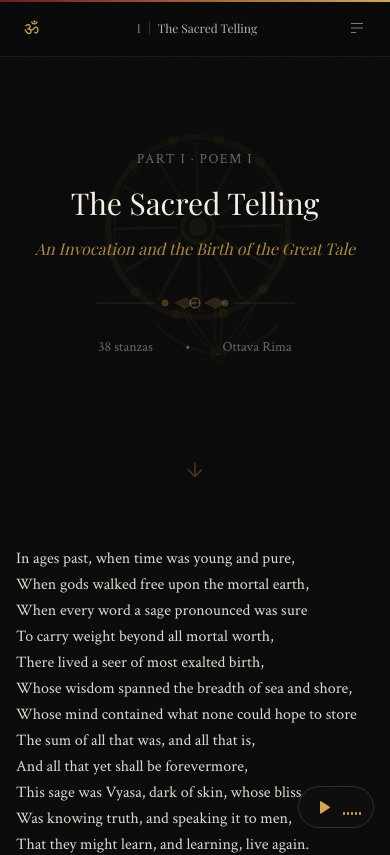
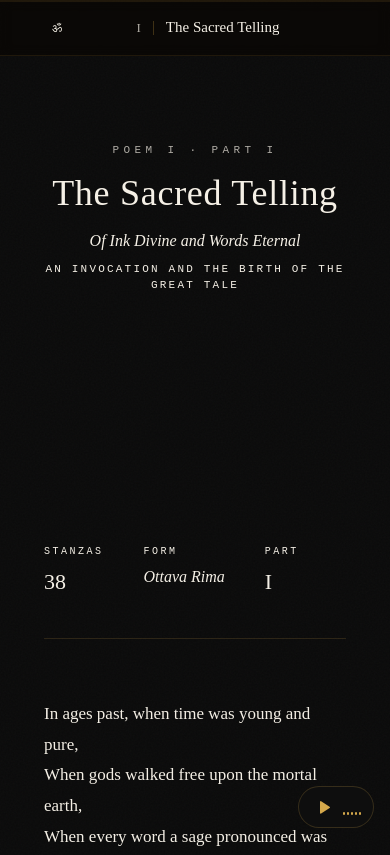
Before and after one commit to AnshumanDhami03/The-Verse-Sanctrum, a React (Vite) app: page /mahabharata/poem/1 in a window 390 px wide. Shown: the top 855 px of the page. Built offline with nearby package versions, Linux system fonts and the light colour scheme; a web font is replaced by a local one.

Commit message:
Refactor PoemReader component for improved readability

```diff
--- a/src/pages/PoemReader.jsx
+++ b/src/pages/PoemReader.jsx
@@ -1,396 +1,190 @@
-import React, { useState, useEffect, useRef } from 'react'
+import { useEffect, useRef, useState } from 'react'
 import { useParams, Link, useNavigate } from 'react-router-dom'
-import { motion, useScroll, useTransform, AnimatePresence } from 'framer-motion'
-import {
-  BorderOrnament,
-  OmSymbol,
-  ChariotWheel,
-  Lotus
-} from '../components/Illustrations'
+import { motion, useScroll, useTransform, useSpring, AnimatePresence } from 'framer-motion'
 import { poems } from '../data/poems'
 
-const PoemReader = () => {
+function renderPoem(content) {
+  const sections = content.split('---SECTION_BREAK---')
+  return sections.map((section, sIdx) => {
+    const stanzas = section.split('---STANZA_BREAK---')
+    return (
+      <div key={sIdx}>
+        {stanzas.map((stanza, stIdx) => {
+          const lines = stanza.trim().split('\n').filter(l => l.trim())
+          if (!lines.length) return null
+          return (
+            <div key={stIdx} className="stanza" style={{ marginBottom:'2rem' }}>
+              {lines.map((line, lIdx) => (
+                <span key={lIdx} className="stanza-line" style={{ display:'block', fontSize:'clamp(17px,1.6vw,21px)', lineHeight:1.8, color:'var(--vellum)', fontFamily:'"Cormorant Garamond", serif', fontWeight:400 }}>
+                  {line.trim()}
+                </span>
+              ))}
+            </div>
+          )
+        })}
+        {sIdx < sections.length - 1 && (
+          <div style={{ textAlign:'center', color:'var(--gold)', opacity:.5, margin:'3rem 0', letterSpacing:'.5em', fontSize:18 }}>* * *</div>
+        )}
+      </div>
+    )
+  })
+}
+
+export default function PoemReader() {
   const { poemId } = useParams()
   const navigate = useNavigate()
+  const poem = poems.find(p => p.id === parseInt(poemId))
   const [showNav, setShowNav] = useState(true)
-  const [lastScrollY, setLastScrollY] = useState(0)
-  const contentRef = useRef(null)
+  const lastScroll = useRef(0)
+  const { scrollYProgress } = useScroll()
+  const progressWidth = useTransform(scrollYProgress, [0,1], ['0%','100%'])
 
-  const poem = poems.find(p => p.id === parseInt(poemId))
-  const prevPoem = poems.find(p => p.id === parseInt(poemId) - 1 && p.status === 'complete')
-  const nextPoem = poems.find(p => p.id === parseInt(poemId) + 1 && p.status === 'complete')
+  useEffect(() => {
+    const onScroll = () => {
+      const y = window.scrollY
+      setShowNav(y < 80 || y < lastScroll.current)
+      lastScroll.current = y
+    }
+    window.addEventListener('scroll', onScroll, { passive: true })
+    return () => window.removeEventListener('scroll', onScroll)
+  }, [])
 
-  const { scrollYProgress } = useScroll()
-  const progressWidth = useTransform(scrollYProgress, [0, 1], ['0%', '100%'])
-
-  // Hide/show nav on scroll
-  useEffect(() => {
-    const handleScroll = () => {
-      const currentScrollY = window.scrollY
-      setShowNav(currentScrollY < lastScrollY || currentScrollY < 100)
-      setLastScrollY(currentScrollY)
-    }
-
-    window.addEventListener('scroll', handleScroll, { passive: true })
-    return () => window.removeEventListener('scroll', handleScroll)
-  }, [lastScrollY])
-
-  // Scroll to top on poem change
-  useEffect(() => {
-    window.scrollTo(0, 0)
-  }, [poemId])
-
-  if (!poem || poem.status !== 'complete') {
-    return (
-      <div className="min-h-screen flex items-center justify-center">
-        <div className="text-center">
-          <h2 className="font-display text-2xl text-sanctum-cream mb-4">Poem not found</h2>
-          <Link to="/mahabharata/poems" className="text-sanctum-gold hover:underline">
-            ← Back to all poems
-          </Link>
+  if (!poem) return (
+    <div style={{ minHeight:'100vh', display:'grid', placeItems:'center', background:'var(--ink)', color:'var(--vellum)', fontFamily:'Cinzel' }}>
+      <div style={{ textAlign:'center' }}>
+        <div style={{ fontSize:64, color:'var(--gold)', marginBottom:24 }}>ॐ</div>
+        <div>Poem not found</div>
+        <Link to="/mahabharata/poems" style={{ display:'block', marginTop:20, color:'var(--gold)' }}>← Return to Library</Link>
       </div>
     </div>
   )
-  }
 
-  // Parse poem content into sections and stanzas
-  const parseContent = (content) => {
-    if (!content) return []
-
-    // Split by section breaks (various formats)
-    const sections = content.split(/---SECTION_BREAK---|─{3,}|═{3,}|\n\s*\*\s*\*\s*\*\s*\n/)
-
-    return sections.map(section => {
-      // Split by stanza breaks (various formats) and clean up
-      const stanzas = section
-        .split(/---STANZA_BREAK---|\n{3,}/)
-        .map(s => s.trim())
-        .filter(s => s && !s.match(/^[-─═*\s]+$/)) // Remove empty or decoration-only blocks
-      return stanzas
-    }).filter(section => section.length > 0)
-  }
-
-  const sections = parseContent(poem.content)
+  const prevPoem = poems.find(p => p.id === poem.id - 1 && p.status === 'complete')
+  const nextPoem = poems.find(p => p.id === poem.id + 1 && p.status === 'complete')
 
   return (
-    <motion.div
-      initial={{ opacity: 0 }}
-      animate={{ opacity: 1 }}
-      exit={{ opacity: 0 }}
-      className="min-h-screen"
-    >
-      {/* Progress bar - always visible at very top regardless of nav state */}
-      <div className="fixed top-0 left-0 right-0 h-0.5 bg-sanctum-gold/10 z-[60]">
-        <motion.div
-          className="h-full bg-gradient-to-r from-sanctum-burgundy to-sanctum-gold"
-          style={{ width: progressWidth }}
-        />
+    <div style={{ background:'var(--ink)', minHeight:'100vh' }}>
+
+      {/* Progress bar */}
+      <div style={{ position:'fixed', top:0, left:0, right:0, height:2, background:'rgba(228,176,74,.1)', zIndex:60, pointerEvents:'none' }}>
+        <motion.div style={{ height:'100%', background:'linear-gradient(to right, var(--sindoor), var(--gold), var(--gold-lit))', width:progressWidth, boxShadow:'0 0 12px var(--gold)' }}/>
       </div>
 
-      {/* Top navigation bar */}
+      {/* Top nav */}
       <AnimatePresence>
         {showNav && (
-          <motion.div
-            initial={{ y: -80, opacity: 0 }}
-            animate={{ y: 0, opacity: 1 }}
-            exit={{ y: -80, opacity: 0 }}
-            transition={{ duration: 0.3, ease: 'easeOut' }}
-            className="fixed top-0 left-0 right-0 z-40 bg-sanctum-black/90 backdrop-blur-md border-b border-sanctum-gold/10"
-          >
-            <div className="max-w-7xl mx-auto px-6 h-14 flex items-center justify-between gap-6">
-
-              {/* Left — Om logo home link */}
-              <Link to="/" className="flex items-center gap-2.5 shrink-0 group">
-                <svg width="22" height="22" viewBox="0 0 100 100" className="text-sanctum-gold" fill="currentColor">
-                  <text y="78" fontSize="80" fontFamily="serif">ॐ</text>
-                </svg>
+          <motion.nav initial={{y:-70,opacity:0}} animate={{y:0,opacity:1}} exit={{y:-70,opacity:0}} transition={{duration:.3}}
+            style={{
+              position:'fixed',top:0,left:0,right:0,zIndex:50,
+              display:'flex',alignItems:'center',justifyContent:'space-between',
+              padding:'0 44px',height:56,
+              background:'rgba(10,8,6,.92)',backdropFilter:'blur(6px)',
+              borderBottom:'1px solid rgba(228,176,74,.1)',
+            }}>
+            <Link to="/" style={{ display:'flex', alignItems:'center', gap:12, textDecoration:'none', color:'inherit', flexShrink:0 }}>
+              <div style={{ width:26, height:26, border:'1px solid var(--gold)', borderRadius:'50%', display:'grid', placeItems:'center', color:'var(--gold)', fontFamily:'Cinzel', fontSize:12 }}>ॐ</div>
             </Link>
-
-              {/* Centre — current poem identifier */}
-              <div className="flex items-center gap-2 sm:gap-3 min-w-0 flex-1 justify-center">
-                <span className="font-display text-sanctum-gold text-xs sm:text-sm shrink-0 opacity-70">
-                  {poem.number}
-                </span>
-                <div className="w-px h-3.5 bg-sanctum-gold/25 shrink-0" />
-                <span className="font-display text-sanctum-cream/75 text-xs sm:text-sm truncate">
-                  {poem.title}
-                </span>
+            <div style={{ display:'flex', alignItems:'center', gap:12, minWidth:0, flex:1, justifyContent:'center' }}>
+              <span style={{ fontFamily:'Cinzel', color:'var(--gold)', fontSize:13, flexShrink:0, opacity:.7 }}>{poem.number}</span>
+              <div style={{ width:1, height:14, background:'rgba(228,176,74,.25)', flexShrink:0 }}/>
+              <span style={{ fontFamily:'"Cormorant Garamond"', color:'var(--vellum-dim)', fontSize:15, overflow:'hidden', textOverflow:'ellipsis', whiteSpace:'nowrap' }}>{poem.title}</span>
             </div>
-
-              {/* Right — site nav links */}
-              <div className="hidden md:flex items-center gap-6 shrink-0">
-                <Link to="/" className="font-sans text-xs tracking-widest uppercase text-sanctum-cream/50 hover:text-sanctum-gold transition-colors">
-                  Home
-                </Link>
-                <Link to="/mahabharata" className="font-sans text-xs tracking-widest uppercase text-sanctum-cream/50 hover:text-sanctum-gold transition-colors">
-                  Mahabharata
-                </Link>
-                <Link to="/mahabharata/poems" className="font-sans text-xs tracking-widest uppercase text-sanctum-cream/50 hover:text-sanctum-gold transition-colors">
-                  All Poems
-                </Link>
+            <div style={{ display:'flex', gap:24, flexShrink:0 }}>
+              {[{to:'/',l:'Home'},{to:'/mahabharata',l:'Mahābhārata'},{to:'/mahabharata/poems',l:'All Poems'}].map(lk=>(
+                <Link key={lk.to} to={lk.to} style={{ fontFamily:'"JetBrains Mono",monospace', fontSize:10, letterSpacing:'.18em', textTransform:'uppercase', color:'var(--vellum-mute)', textDecoration:'none', transition:'color .3s' }}
+                  onMouseEnter={e=>e.target.style.color='var(--gold)'} onMouseLeave={e=>e.target.style.color='var(--vellum-mute)'}
+                  className="hidden md:block">{lk.l}</Link>
+              ))}
             </div>
-
-              {/* Mobile — just the list icon */}
-              <Link to="/mahabharata/poems" className="md:hidden text-sanctum-cream/50 hover:text-sanctum-gold transition-colors shrink-0">
-                <svg width="18" height="18" viewBox="0 0 24 24" fill="none" stroke="currentColor" strokeWidth="1.5">
-                  <path d="M4 6h16M4 12h16M4 18h7" />
-                </svg>
-              </Link>
-
-            </div>
-          </motion.div>
+          </motion.nav>
         )}
       </AnimatePresence>
 
-      {/* Hero header */}
-      <header className="relative min-h-[60vh] flex items-center justify-center overflow-hidden">
-        {/* Background decoration */}
-        <div className="absolute inset-0">
-          <motion.div
-            className="absolute top-1/4 left-1/4 text-sanctum-gold/5"
-            animate={{ rotate: 360 }}
-            transition={{ duration: 60, repeat: Infinity, ease: "linear" }}
-          >
-            <ChariotWheel size={200} />
-          </motion.div>
-          <motion.div
-            className="absolute bottom-1/4 right-1/4 text-sanctum-gold/5"
-            animate={{ y: [0, 20, 0] }}
-            transition={{ duration: 10, repeat: Infinity, ease: "easeInOut" }}
-          >
-            <Lotus size={150} />
-          </motion.div>
+      {/* Hero */}
+      <header style={{
+        position:'relative', minHeight:'55vh', display:'grid', placeItems:'center', overflow:'hidden', paddingTop:56,
+        background:`radial-gradient(60% 50% at 50% 55%, rgba(228,176,74,.15) 0%, rgba(228,176,74,.04) 45%, transparent 75%),
+          radial-gradient(40% 50% at 80% 20%, rgba(192,53,42,.1), transparent 60%), var(--ink)`,
+      }}>
+        <div style={{ position:'absolute', inset:0, background:'radial-gradient(ellipse at center, transparent 30%, var(--ink) 90%)', pointerEvents:'none' }}/>
+        <div style={{ position:'relative', zIndex:2, textAlign:'center', padding:'0 44px', maxWidth:900 }}>
+          <div style={{ fontFamily:'"JetBrains Mono",monospace', fontSize:11, letterSpacing:'.4em', textTransform:'uppercase', color:'var(--gold)', marginBottom:16, opacity:.7 }}>
+            Poem {poem.number} · Part {poem.part}
           </div>
-
-        <div className="absolute inset-0 bg-gradient-to-b from-sanctum-black via-transparent to-sanctum-black" />
-
-        <motion.div
-          initial={{ opacity: 0, y: 30 }}
-          animate={{ opacity: 1, y: 0 }}
-          transition={{ duration: 0.8 }}
-          className="relative z-10 text-center px-6 max-w-4xl"
-        >
-          {/* Part indicator */}
-          <motion.p
-            initial={{ opacity: 0 }}
-            animate={{ opacity: 1 }}
-            transition={{ delay: 0.2 }}
-            className="text-sanctum-cream/40 text-sm tracking-widest uppercase mb-4"
-          >
-            Part {poem.part} · Poem {poem.number}
-          </motion.p>
-
-          {/* Title */}
-          <motion.h1
-            initial={{ opacity: 0, y: 20 }}
-            animate={{ opacity: 1, y: 0 }}
-            transition={{ delay: 0.3 }}
-            className="font-display text-3xl sm:text-4xl md:text-5xl lg:text-6xl text-sanctum-cream"
-          >
+          <h1 style={{ fontFamily:'Cinzel', fontWeight:500, fontSize:'clamp(36px,6vw,80px)', lineHeight:1.05, letterSpacing:'.02em', color:'var(--vellum)', marginBottom:16 }}>
             {poem.title}
-          </motion.h1>
-
-          {/* Subtitle */}
-          <motion.p
-            initial={{ opacity: 0, y: 20 }}
-            animate={{ opacity: 1, y: 0 }}
-            transition={{ delay: 0.4 }}
-            className="mt-4 font-display text-base sm:text-xl md:text-2xl text-sanctum-gold/80 italic"
-          >
-            {poem.fullSubtitle || poem.subtitle}
-          </motion.p>
-
-          {/* Ornament */}
-          <motion.div
-            initial={{ opacity: 0, scaleX: 0 }}
-            animate={{ opacity: 1, scaleX: 1 }}
-            transition={{ delay: 0.5, duration: 0.6 }}
-            className="flex justify-center mt-8"
-          >
-            <BorderOrnament className="text-sanctum-gold/50" width={200} />
-          </motion.div>
-
-          {/* Meta info */}
-          <motion.div
-            initial={{ opacity: 0 }}
-            animate={{ opacity: 1 }}
-            transition={{ delay: 0.6 }}
-            className="mt-6 flex justify-center gap-8 text-sanctum-cream/40 text-sm"
-          >
-            <span>{poem.stanzaCount} stanzas</span>
-            <span>•</span>
-            <span>Ottava Rima</span>
-          </motion.div>
-        </motion.div>
-
-        {/* Scroll indicator */}
-        <motion.div
-          initial={{ opacity: 0 }}
-          animate={{ opacity: 1 }}
-          transition={{ delay: 1 }}
-          className="absolute bottom-8 left-1/2 -translate-x-1/2"
-        >
-          <motion.div
-            animate={{ y: [0, 8, 0] }}
-            transition={{ duration: 2, repeat: Infinity }}
-            className="text-sanctum-gold/30"
-          >
-            <svg width="24" height="24" viewBox="0 0 24 24" fill="none" stroke="currentColor" strokeWidth="1.5">
-              <path d="M12 5v14M5 12l7 7 7-7" />
-            </svg>
-          </motion.div>
-        </motion.div>
+          </h1>
+          {poem.subtitle && (
+            <div style={{ fontFamily:'"Cormorant Garamond"', fontStyle:'italic', fontWeight:300, color:'var(--gold-lit)', fontSize:'clamp(16px,2vw,24px)' }}>
+              {poem.subtitle}
+            </div>
+          )}
+          {poem.fullSubtitle && (
+            <div style={{ marginTop:8, fontFamily:'"JetBrains Mono",monospace', fontSize:11, letterSpacing:'.2em', textTransform:'uppercase', color:'var(--vellum-mute)' }}>
+              {poem.fullSubtitle}
+            </div>
+          )}
+          <div style={{ marginTop:24, width:1, height:60, background:'linear-gradient(to bottom, transparent, var(--gold))', margin:'24px auto 0', animation:'drop 2.4s ease-in-out infinite' }}/>
+        </div>
       </header>
 
       {/* Poem content */}
-      <main ref={contentRef} className="relative px-4 sm:px-6 py-10 sm:py-16">
-        <div className="max-w-3xl mx-auto">
-          {sections.map((stanzas, sectionIndex) => (
-            <div key={sectionIndex}>
-              {stanzas.map((stanza, stanzaIndex) => (
-                <StanzaBlock
-                  key={`${sectionIndex}-${stanzaIndex}`}
-                  stanza={stanza}
-                  index={sectionIndex * 100 + stanzaIndex}
-                />
-              ))}
+      <main style={{ padding:'80px 44px 120px', maxWidth:860, margin:'0 auto' }}>
+        <div style={{ marginBottom:60, paddingBottom:40, borderBottom:'1px solid rgba(228,176,74,.15)', display:'flex', gap:40 }}>
+          <div>
+            <div style={{ fontFamily:'"JetBrains Mono",monospace', fontSize:10, letterSpacing:'.25em', textTransform:'uppercase', color:'var(--vellum-mute)', marginBottom:6 }}>Stanzas</div>
+            <div style={{ fontFamily:'Cinzel', fontSize:22, color:'var(--gold)' }}>{poem.stanzaCount || '—'}</div>
+          </div>
+          <div>
+            <div style={{ fontFamily:'"JetBrains Mono",monospace', fontSize:10, letterSpacing:'.25em', textTransform:'uppercase', color:'var(--vellum-mute)', marginBottom:6 }}>Form</div>
+            <div style={{ fontFamily:'"Cormorant Garamond"', fontStyle:'italic', color:'var(--vellum-dim)', fontSize:16 }}>Ottava Rima</div>
+          </div>
+          <div>
+            <div style={{ fontFamily:'"JetBrains Mono",monospace', fontSize:10, letterSpacing:'.25em', textTransform:'uppercase', color:'var(--vellum-mute)', marginBottom:6 }}>Part</div>
+            <div style={{ fontFamily:'Cinzel', fontSize:22, color:'var(--gold)' }}>{poem.part}</div>
+          </div>
+        </div>
 
-              {/* Section break ornament */}
-              {sectionIndex < sections.length - 1 && (
-                <motion.div
-                  initial={{ opacity: 0 }}
-                  whileInView={{ opacity: 1 }}
-                  viewport={{ once: true }}
-                  className="my-16 flex justify-center"
-                >
-                  <div className="section-break">
-                    <span>✦</span>
-                    <span>✦</span>
-                    <span>✦</span>
+        {poem.content && renderPoem(poem.content)}
+
+        {/* End ornament */}
+        <div style={{ textAlign:'center', marginTop:60, paddingTop:40, borderTop:'1px solid rgba(228,176,74,.15)' }}>
+          <div style={{ fontFamily:'"JetBrains Mono",monospace', fontSize:10, letterSpacing:'.4em', textTransform:'uppercase', color:'var(--gold)', marginBottom:12, opacity:.6 }}>Canto Complete</div>
+          <div style={{ fontFamily:'Cinzel', fontSize:32, color:'var(--gold)' }}>ॐ</div>
+          <div style={{ marginTop:12, fontFamily:'"JetBrains Mono",monospace', fontSize:10, letterSpacing:'.3em', textTransform:'uppercase', color:'var(--vellum-mute)' }}>
+            ───────────── ॐ ─────────────
           </div>
-                </motion.div>
-              )}
-            </div>
-          ))}
         </div>
       </main>
 
-      {/* Navigation footer */}
-      <footer className="px-4 sm:px-6 py-10 sm:py-16 border-t border-sanctum-gold/10">
-        <div className="max-w-4xl mx-auto">
-          {/* End ornament */}
-          <div className="flex justify-center mb-12">
-            <motion.div
-              initial={{ opacity: 0, scale: 0.8 }}
-              whileInView={{ opacity: 1, scale: 1 }}
-              viewport={{ once: true }}
-              className="text-sanctum-gold/50"
-            >
-              <OmSymbol size={50} />
-            </motion.div>
-          </div>
+      {/* Prev / Next */}
+      <footer style={{ padding:'60px 44px 80px', borderTop:'1px solid rgba(228,176,74,.1)', background:'var(--ink-2)' }}>
+        <div style={{ maxWidth:860, margin:'0 auto', display:'flex', justifyContent:'space-between', gap:24 }}>
+          {prevPoem ? (
+            <Link to={`/mahabharata/poem/${prevPoem.id}`} style={{ flex:1, border:'1px solid rgba(228,176,74,.2)', padding:'28px 32px', textDecoration:'none', color:'inherit', transition:'all .4s', display:'block' }}
+              onMouseEnter={e=>e.currentTarget.style.borderColor='var(--gold)'} onMouseLeave={e=>e.currentTarget.style.borderColor='rgba(228,176,74,.2)'}>
+              <div style={{ fontFamily:'"JetBrains Mono",monospace', fontSize:10, letterSpacing:'.22em', textTransform:'uppercase', color:'var(--vellum-mute)', marginBottom:12 }}>← Previous</div>
+              <div style={{ fontFamily:'Cinzel', fontSize:13, color:'var(--gold)', marginBottom:6 }}>{prevPoem.number}</div>
+              <div style={{ fontFamily:'"Cormorant Garamond"', fontWeight:500, fontSize:20, color:'var(--vellum)' }}>{prevPoem.title}</div>
+            </Link>
+          ) : <div style={{ flex:1 }}/>}
 
-          {/* Prev/Next navigation */}
-          <div className="flex flex-col sm:flex-row justify-between items-stretch sm:items-center gap-4">
-            {prevPoem ? (
-              <Link
-                to={`/mahabharata/poem/${prevPoem.id}`}
-                className="group flex-1"
-              >
-                <motion.div
-                  whileHover={{ x: -5 }}
-                  className="p-6 bg-sanctum-darker/50 border border-sanctum-gold/10 rounded-lg hover:border-sanctum-gold/30 transition-colors"
-                >
-                  <span className="text-sanctum-cream/40 text-sm">← Previous</span>
-                  <h3 className="mt-2 font-display text-lg text-sanctum-cream group-hover:text-sanctum-gold transition-colors">
-                    {prevPoem.title}
-                  </h3>
-                </motion.div>
-              </Link>
-            ) : (
-              <div className="flex-1" />
-            )}
-
-            <Link
-              to="/mahabharata/poems"
-              className="px-6 py-3 text-sanctum-gold/70 hover:text-sanctum-gold transition-colors"
-            >
-              All Poems
+          <Link to="/mahabharata/poems" style={{ display:'flex', alignItems:'center', justifyContent:'center', width:56, border:'1px solid rgba(228,176,74,.2)', color:'var(--gold)', fontFamily:'Cinzel', fontSize:20, textDecoration:'none', flexShrink:0, transition:'all .4s' }}
+            onMouseEnter={e=>{e.currentTarget.style.borderColor='var(--gold)';e.currentTarget.style.background='rgba(228,176,74,.05)'}}
+            onMouseLeave={e=>{e.currentTarget.style.borderColor='rgba(228,176,74,.2)';e.currentTarget.style.background=''}}>
+            ⊞
           </Link>
 
           {nextPoem ? (
-              <Link
-                to={`/mahabharata/poem/${nextPoem.id}`}
-                className="group flex-1 text-right"
-              >
-                <motion.div
-                  whileHover={{ x: 5 }}
-                  className="p-6 bg-sanctum-darker/50 border border-sanctum-gold/10 rounded-lg hover:border-sanctum-gold/30 transition-colors"
-                >
-                  <span className="text-sanctum-cream/40 text-sm">Next →</span>
-                  <h3 className="mt-2 font-display text-lg text-sanctum-cream group-hover:text-sanctum-gold transition-colors">
-                    {nextPoem.title}
-                  </h3>
-                </motion.div>
+            <Link to={`/mahabharata/poem/${nextPoem.id}`} style={{ flex:1, border:'1px solid rgba(228,176,74,.2)', padding:'28px 32px', textDecoration:'none', color:'inherit', transition:'all .4s', display:'block', textAlign:'right' }}
+              onMouseEnter={e=>e.currentTarget.style.borderColor='var(--gold)'} onMouseLeave={e=>e.currentTarget.style.borderColor='rgba(228,176,74,.2)'}>
+              <div style={{ fontFamily:'"JetBrains Mono",monospace', fontSize:10, letterSpacing:'.22em', textTransform:'uppercase', color:'var(--vellum-mute)', marginBottom:12 }}>Next →</div>
+              <div style={{ fontFamily:'Cinzel', fontSize:13, color:'var(--gold)', marginBottom:6 }}>{nextPoem.number}</div>
+              <div style={{ fontFamily:'"Cormorant Garamond"', fontWeight:500, fontSize:20, color:'var(--vellum)' }}>{nextPoem.title}</div>
             </Link>
-            ) : (
-              <div className="flex-1" />
-            )}
-          </div>
+          ) : <div style={{ flex:1 }}/>}
         </div>
       </footer>
-    </motion.div>
+    </div>
   )
 }
-
-// Stanza block with reveal animation
-const StanzaBlock = ({ stanza, index }) => {
-  const ref = useRef(null)
-
-  // Parse stanza into lines
-  const lines = stanza.split('\n').filter(line => line.trim())
-
-  return (
-    <motion.div
-      ref={ref}
-      initial={{ opacity: 0, y: 20 }}
-      whileInView={{ opacity: 1, y: 0 }}
-      viewport={{ once: true, margin: "-50px" }}
-      transition={{ duration: 0.6, delay: 0.1 }}
-      className="stanza"
-    >
-      {lines.map((line, lineIndex) => (
-        <motion.span
-          key={lineIndex}
-          initial={{ opacity: 0 }}
-          whileInView={{ opacity: 1 }}
-          viewport={{ once: true }}
-          transition={{ delay: lineIndex * 0.05 }}
-          className="stanza-line text-base sm:text-lg md:text-xl text-sanctum-cream/90 leading-relaxed"
-          dangerouslySetInnerHTML={{
-            __html: formatLine(line)
-          }}
-        />
-      ))}
-    </motion.div>
-  )
-}
-
-// Format line with special styling for emphasized text
-const formatLine = (line) => {
-  // Handle **bold** text
-  let formatted = line.replace(
-    /\*\*(.*?)\*\*/g,
-    '<strong class="text-sanctum-gold font-semibold">$1</strong>'
-  )
-
-  // Handle *italic* text
-  formatted = formatted.replace(
-    /\*(.*?)\*/g,
-    '<em class="text-sanctum-cream">$1</em>'
-  )
-
-  return formatted
-}
-
-export default PoemReader
```
Lines whose indentation alone changed are shown as unchanged.
